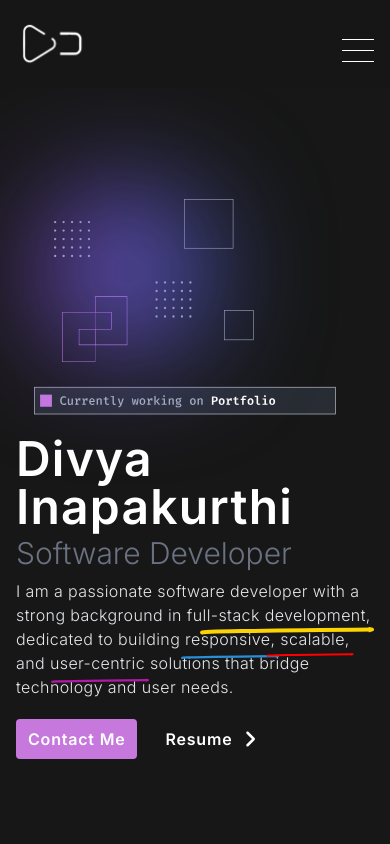
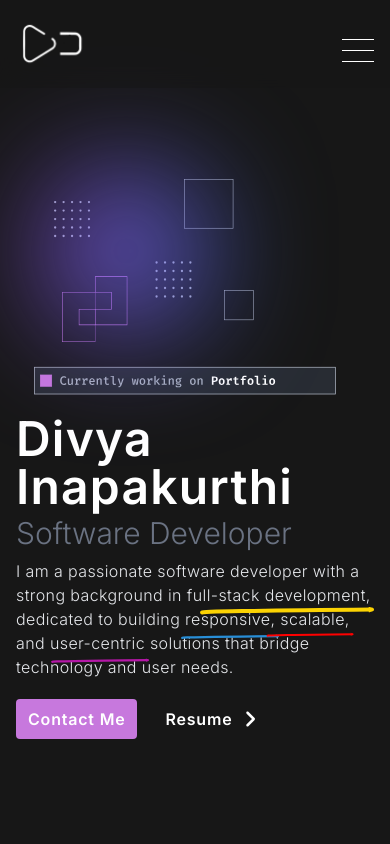
Before and after one commit to Divya6265/divya.inapakurthi, a React (Vite) app: page / in a window 390 px wide. Shown: the top 844 px of the page. Built offline with nearby package versions, Linux system fonts and the light colour scheme; some icons are missing.

Commit message:
mobile layout fixed

```diff
--- a/src/components/Home.jsx
+++ b/src/components/Home.jsx
@@ -90,7 +90,7 @@ function Home() {
             transition={{ delay: 0.6, duration: 0.8 }}
             className="relative"
           >
-            <div className="mt-20 md:my-10 absolute">
+            <div className="mt-10 md:my-10 absolute">
               <div className="w-36 h-36 rounded-full bg-gradient-to-r blur-3xl animate-pulse-slow sm:w-30 sm:h-30 from-purple-500 to-blue-500"></div>
             </div>
             <motion.img
@@ -98,7 +98,7 @@ function Home() {
               animate={{ scale: 1 }}
               transition={{ delay: 0.8, duration: 0.5 }}
               src={ani}
-              className="w-[200px] z-50 md:w-[340px] pt-20 md:pt-0 max-w-full"
+              className="w-[200px] z-50 md:w-[340px] pt-10 md:pt-0 max-w-full"
               alt="not found"
             />
             <BouncingSVG />
```
